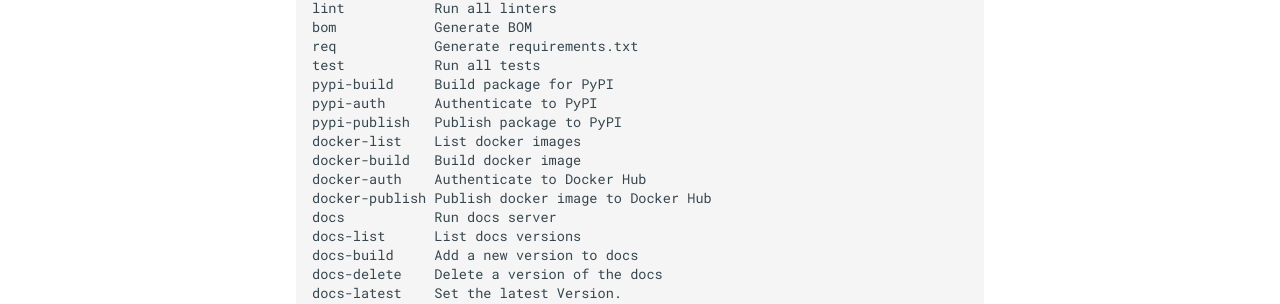
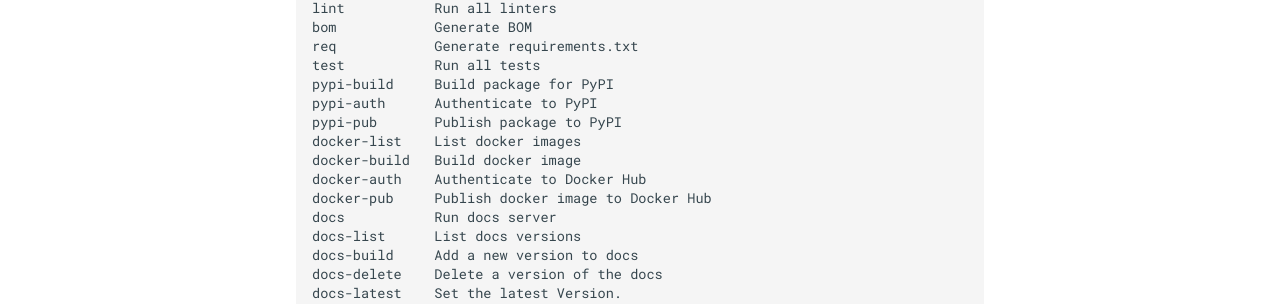
Before and after one commit to brunobotelhobr/My-Template-Python, an MkDocs documentation site: the page built from docs/index.md, in a window 1280 px wide and 900 px high, scrolled down 1701 px. Shown: the part 432-736 px from the top of the window. Built offline with MkDocs 1.6.1 and Material for MkDocs 9.7.7, drawn with Linux system fonts in a browser that asks for light colours; comment, search, counter and statistics services are not loaded; the version menu is left out; some of the changed text lies outside the part shown.

Commit message:
Task: Update Documentation

```diff
--- a/docs/index.md
+++ b/docs/index.md
@@ -66,11 +66,11 @@
 test           Run all tests
 pypi-build     Build package for PyPI
 pypi-auth      Authenticate to PyPI
-pypi-publish   Publish package to PyPI
+pypi-pub       Publish package to PyPI
 docker-list    List docker images
 docker-build   Build docker image
 docker-auth    Authenticate to Docker Hub
-docker-publish Publish docker image to Docker Hub
+docker-pub     Publish docker image to Docker Hub
 docs           Run docs server
 docs-list      List docs versions
 docs-build     Add a new version to docs
```
Also changed, not shown: README.md (+2 -2 lines).
